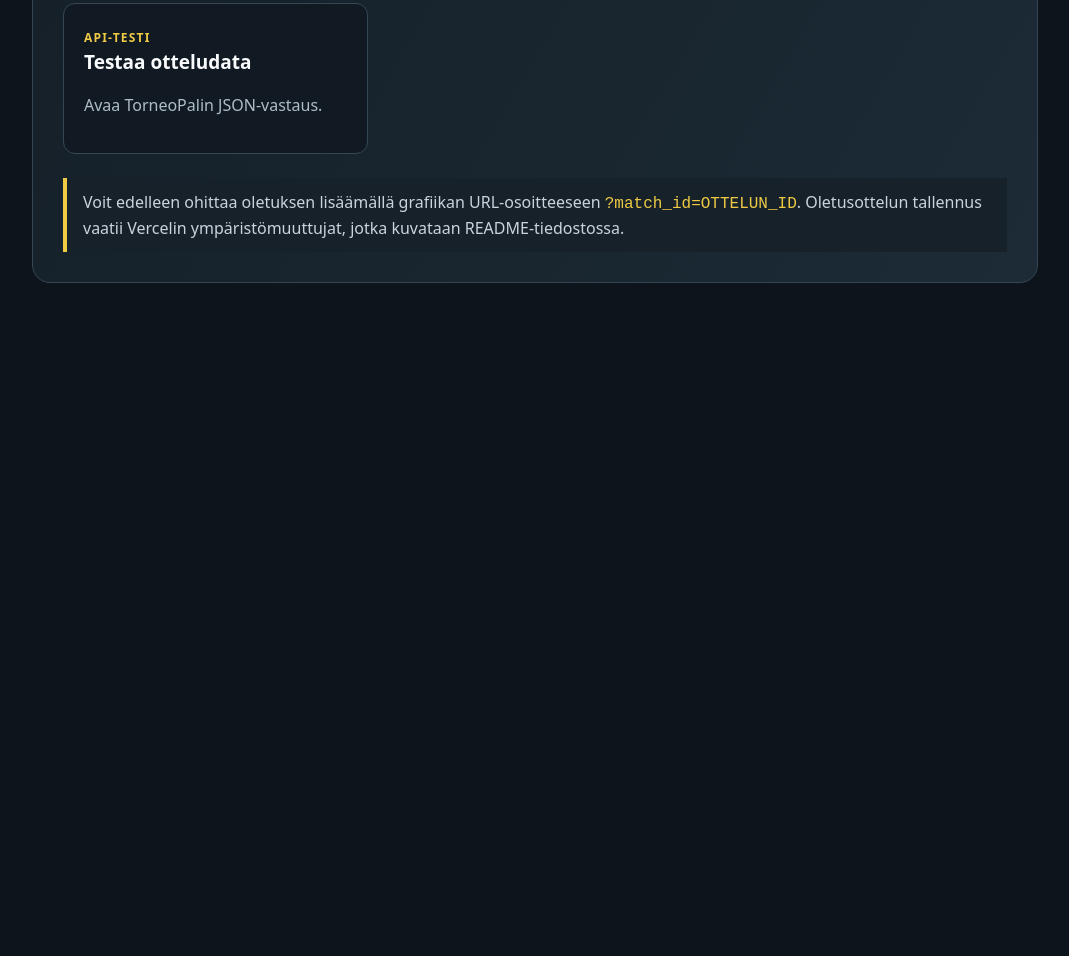
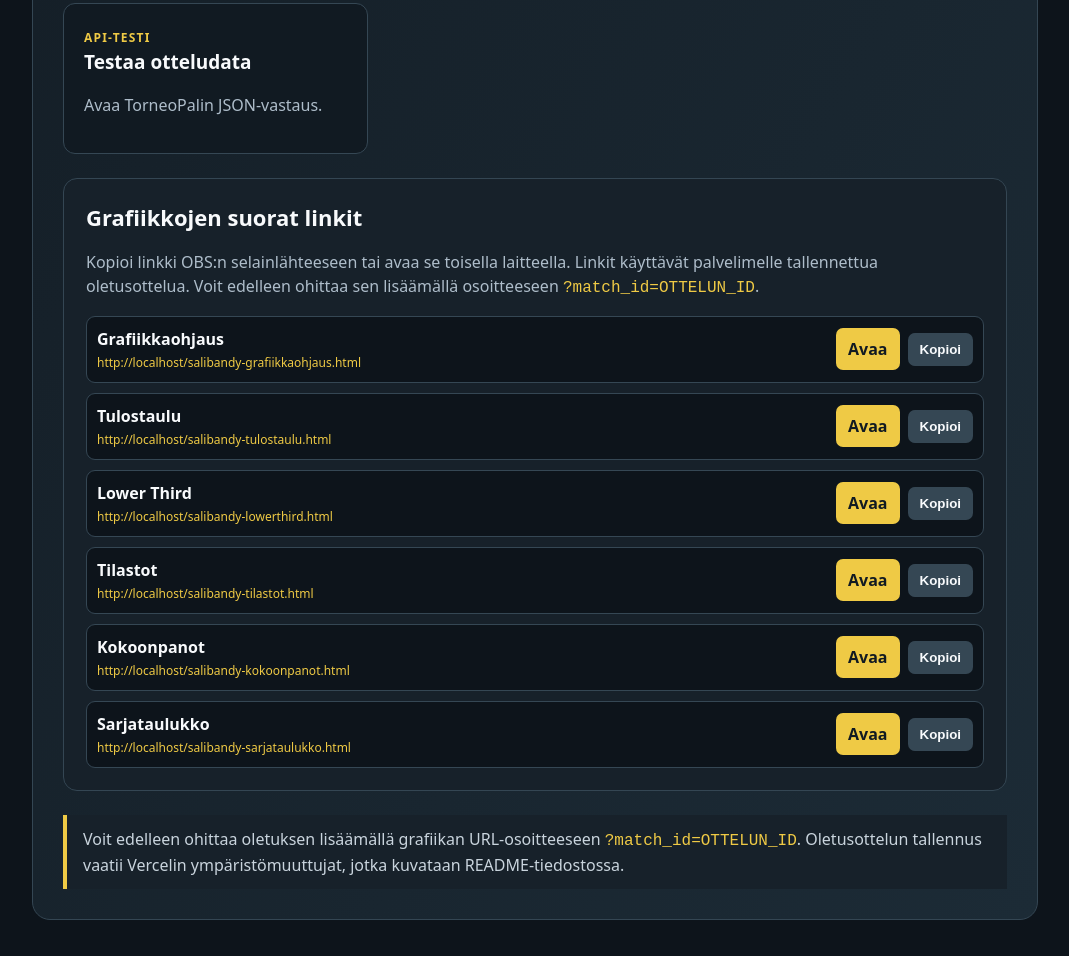
Before and after one commit to ripsmooth/sabalive, a website: page index.html in a window 1280 px wide. Shown: the part 824-1780 px from the top of the page, without its empty margins (105-1174 px from the left). Before the commit the page ends 1143 px from the top, so only its background shows below. Drawn offline with Linux system fonts and the light colour scheme; no server answers.

Commit message:
Add files via upload

```diff
--- a/index.html
+++ b/index.html
@@ -5,6 +5,7 @@
 <title>Salibandy TV - grafiikat</title>
 <style>
 :root{color-scheme:dark;--bg:#111a22;--panel:#1c2b36;--yellow:#efca45;--white:#f8fafc;--muted:#aebdca}*{box-sizing:border-box}body{margin:0;background:#0d141b;color:var(--white);font:16px/1.5 system-ui,Segoe UI,Arial,sans-serif}.wrap{max-width:1050px;margin:auto;padding:36px 22px}.hero{padding:30px;border:1px solid #344653;border-radius:18px;background:linear-gradient(120deg,#131c24,#1c2b36)}.eyebrow{color:var(--yellow);font-weight:800;letter-spacing:.14em;text-transform:uppercase;font-size:12px}h1{font-size:clamp(30px,5vw,48px);line-height:1.05;margin:10px 0 14px}p{color:var(--muted)}.grid{display:grid;grid-template-columns:repeat(auto-fit,minmax(230px,1fr));gap:14px;margin-top:22px}.card{display:block;text-decoration:none;color:inherit;border:1px solid #354754;border-radius:12px;background:var(--bg);padding:20px;transition:border-color .15s,transform .15s}.card:hover{border-color:var(--yellow);transform:translateY(-2px)}.card b{display:block;font-size:19px;margin-bottom:6px}.tag{color:var(--yellow);font-size:12px;font-weight:800;text-transform:uppercase;letter-spacing:.1em}.note{margin-top:24px;border-left:4px solid var(--yellow);padding:12px 16px;background:#17212a;color:#c9d4dd}code{color:var(--yellow)}
+.link-panel{margin-top:24px;padding:22px;border:1px solid #344653;border-radius:14px;background:#17212a}.link-panel h2{font-size:22px;margin:0 0 6px}.direct-links{display:grid;gap:10px;margin-top:16px}.direct-link-row{display:grid;grid-template-columns:minmax(0,1fr) auto auto;gap:8px;align-items:center;padding:10px;background:#0d141b;border:1px solid #354754;border-radius:9px}.direct-link-name{font-weight:800}.direct-link-url{display:block;overflow-wrap:anywhere;color:#efca45;font-size:12px;margin-top:3px}.copy-btn,.open-btn{border:0;border-radius:7px;padding:9px 12px;font-weight:800;cursor:pointer;text-decoration:none;white-space:nowrap}.copy-btn{background:#354754;color:#f8fafc}.open-btn{background:#efca45;color:#111a22}@media(max-width:620px){.direct-link-row{grid-template-columns:minmax(0,1fr) auto}.direct-link-row .open-btn{grid-column:2;grid-row:1}.direct-link-row .copy-btn{grid-column:2;grid-row:2}.direct-link-info{grid-column:1;grid-row:1 / span 2}}
 </style></head><body><main class="wrap"><section class="hero"><div class="eyebrow">Salibandy TV · Grafiikkapaketti</div><h1>Ottelugrafiikat</h1><p>Erillinen salibandyn grafiikkaprojekti. Tumma laivastonsininen ja keltainen ulkoasu, OBS-selainlähteet ja TorneoPal-ottelutiedot.</p><div class="note" style="margin-top:20px">
 <b>Oletusottelu</b><p>Valitse ottelu kerran. Kaikki grafiikat käyttävät tätä ottelua kaikilla laitteilla, kunhan palvelintallennus on määritetty.</p>
 <form id="defaultMatchForm" style="display:flex;flex-wrap:wrap;gap:10px;align-items:center">
@@ -20,10 +21,36 @@
 <a class="card" href="salibandy-tilastot.html"><span class="tag">OBS</span><b>Tilastot</b><p>Ottelun tilastografiikka.</p></a>
 <a class="card" href="salibandy-kokoonpanot.html"><span class="tag">OBS</span><b>Kokoonpanot</b><p>Molempien joukkueiden pelaajat.</p></a>
 <a class="card" href="#" id="apiTestLink"><span class="tag">API-testi</span><b>Testaa otteludata</b><p>Avaa TorneoPalin JSON-vastaus.</p></a>
-</div><div class="note">Voit edelleen ohittaa oletuksen lisäämällä grafiikan URL-osoitteeseen <code>?match_id=OTTELUN_ID</code>. Oletusottelun tallennus vaatii Vercelin ympäristömuuttujat, jotka kuvataan README-tiedostossa.</div></section></main><script>
+</div>
+<section class="link-panel" aria-labelledby="directLinksTitle">
+<h2 id="directLinksTitle">Grafiikkojen suorat linkit</h2>
+<p>Kopioi linkki OBS:n selainlähteeseen tai avaa se toisella laitteella. Linkit käyttävät palvelimelle tallennettua oletusottelua. Voit edelleen ohittaa sen lisäämällä osoitteeseen <code>?match_id=OTTELUN_ID</code>.</p>
+<div id="directLinks" class="direct-links"></div>
+</section>
+<div class="note">Voit edelleen ohittaa oletuksen lisäämällä grafiikan URL-osoitteeseen <code>?match_id=OTTELUN_ID</code>. Oletusottelun tallennus vaatii Vercelin ympäristömuuttujat, jotka kuvataan README-tiedostossa.</div></section></main><script>
 const form=document.getElementById('defaultMatchForm'),idInput=document.getElementById('defaultMatchId'),passInput=document.getElementById('controlPassword'),statusEl=document.getElementById('defaultMatchStatus');
 async function loadDefault(){try{const r=await fetch('/api/salibandy-default-match',{cache:'no-store'});const d=await r.json();if(!r.ok)throw Error(d.error||'Oletusottelun haku epäonnistui.');idInput.value=d.match_id||'953141';statusEl.textContent='Nykyinen oletusottelu: '+idInput.value}catch(e){statusEl.textContent=e.message||'Oletusottelun haku epäonnistui.'}}
 form.addEventListener('submit',async e=>{e.preventDefault();statusEl.textContent='Tallennetaan…';try{const r=await fetch('/api/salibandy-default-match',{method:'POST',headers:{'Content-Type':'application/json','X-Control-Password':passInput.value},body:JSON.stringify({match_id:idInput.value.trim()})});const d=await r.json();if(!r.ok)throw Error(d.error||'Tallennus epäonnistui.');statusEl.textContent='Tallennettu palvelimelle. Oletusottelu: '+d.match_id;passInput.value=''}catch(e){statusEl.textContent=e.message||'Tallennus epäonnistui.'}});
 document.getElementById('apiTestLink').addEventListener('click',async e=>{e.preventDefault();try{const r=await fetch('/api/salibandy-default-match',{cache:'no-store'}),d=await r.json();location.href='/api/salibandy-match?match_id='+encodeURIComponent(d.match_id||'953141')}catch{location.href='/api/salibandy-match?match_id=953141'}});
+const graphicLinks=[
+ ['Grafiikkaohjaus','salibandy-grafiikkaohjaus.html'],
+ ['Tulostaulu','salibandy-tulostaulu.html'],
+ ['Lower Third','salibandy-lowerthird.html'],
+ ['Tilastot','salibandy-tilastot.html'],
+ ['Kokoonpanot','salibandy-kokoonpanot.html'],
+ ['Sarjataulukko','salibandy-sarjataulukko.html']
+];
+const linksHost=document.getElementById('directLinks');
+for(const [name,path] of graphicLinks){
+ const url=new URL(path,location.href).href;
+ const row=document.createElement('div');row.className='direct-link-row';
+ const info=document.createElement('div');info.className='direct-link-info';
+ const label=document.createElement('div');label.className='direct-link-name';label.textContent=name;
+ const urlText=document.createElement('span');urlText.className='direct-link-url';urlText.textContent=url;
+ info.append(label,urlText);
+ const open=document.createElement('a');open.className='open-btn';open.href=url;open.target='_blank';open.rel='noopener';open.textContent='Avaa';
+ const copy=document.createElement('button');copy.className='copy-btn';copy.type='button';copy.textContent='Kopioi';copy.addEventListener('click',async()=>{try{await navigator.clipboard.writeText(url);copy.textContent='Kopioitu!';setTimeout(()=>copy.textContent='Kopioi',1400)}catch{const t=document.createElement('textarea');t.value=url;document.body.appendChild(t);t.select();try{document.execCommand('copy');copy.textContent='Kopioitu!';setTimeout(()=>copy.textContent='Kopioi',1400)}catch{copy.textContent='Valitse linkki'}t.remove()}});
+ row.append(info,open,copy);linksHost.appendChild(row);
+}
 loadDefault();
 </script></body></html>
```
